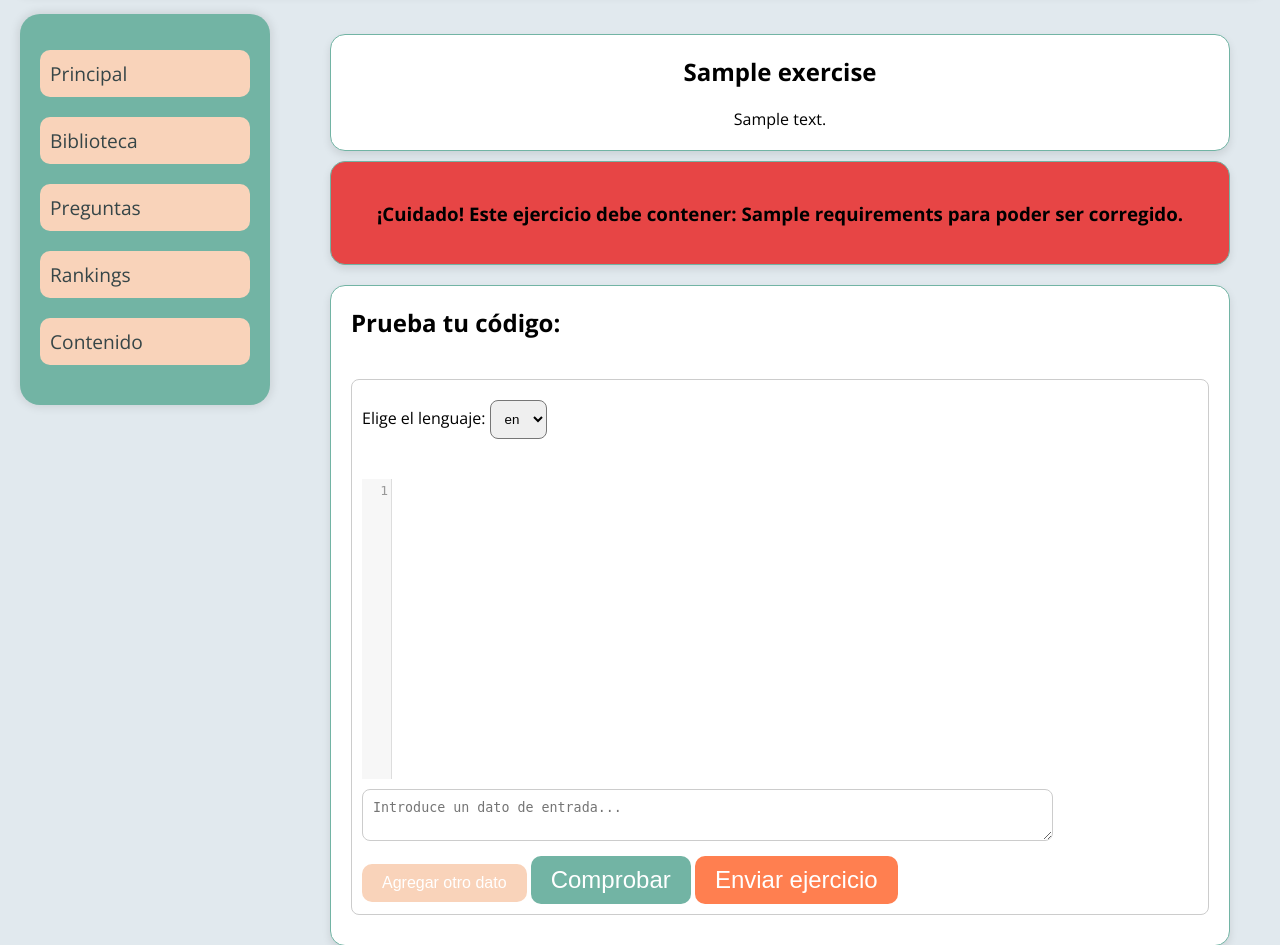
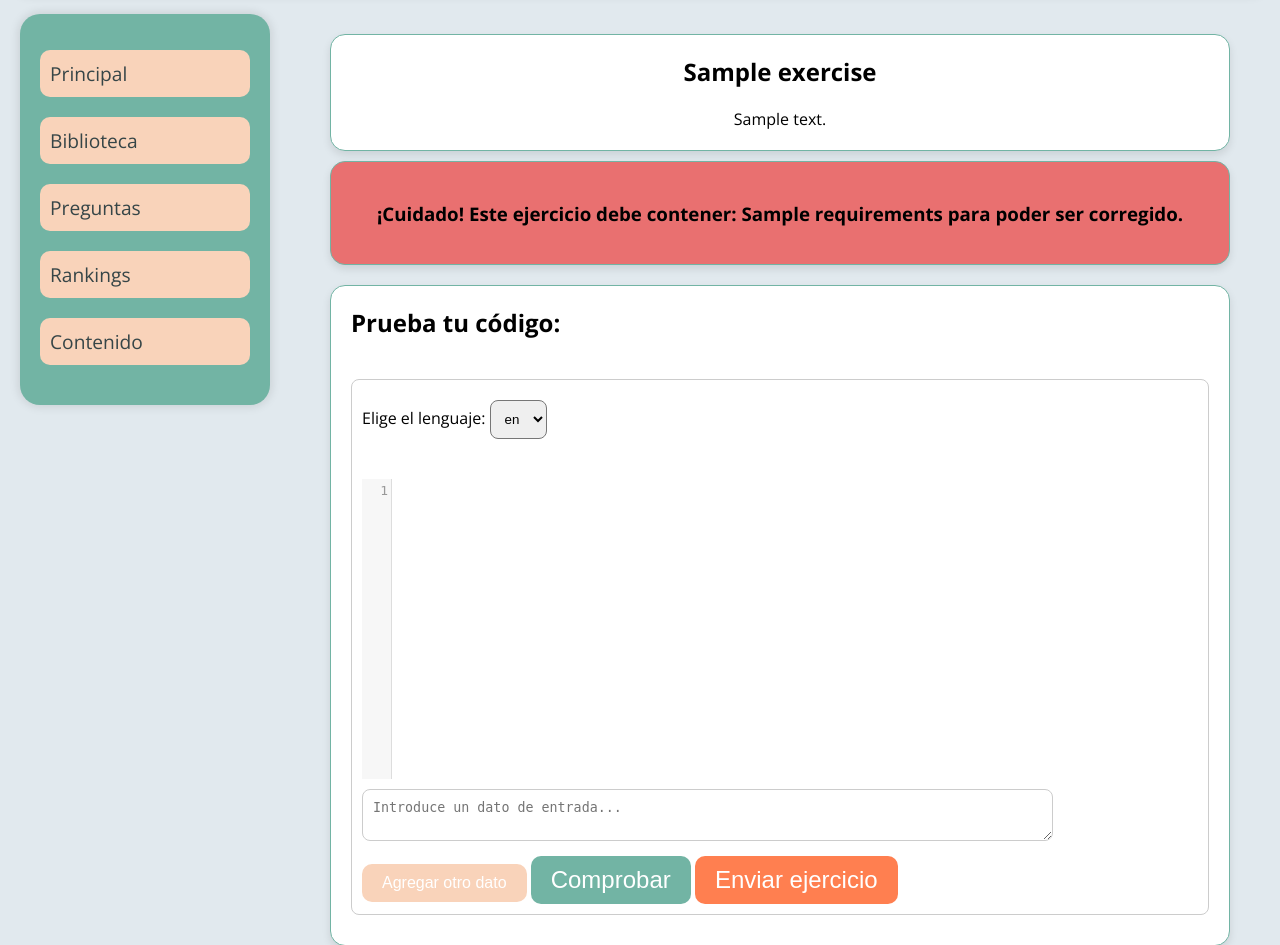
Before and after one commit to noocaaa/TFG_WEB, a Python web app: template app/templates/exercise.html in a window 1280 px wide. Shown: the part 126-1071 px from the top of the page. Run offline with Jinja, Linux system fonts and the light colour scheme; the template is opened without the code that fills it: most values are stand-ins (such as "Sample title", 1, 10 or a date in 2020); some libraries are stand-ins or nearby versions.

Commit message:
Alerta de los requerimientos

```diff
--- a/app/templates/exercise.html
+++ b/app/templates/exercise.html
@@ -336,7 +336,7 @@ Ejercicio
 
     .alert-requirements {
         margin-top: 0px;
-        background-color: #e74545;
+        background-color: #e97070;
     }
 
 </style>
```
